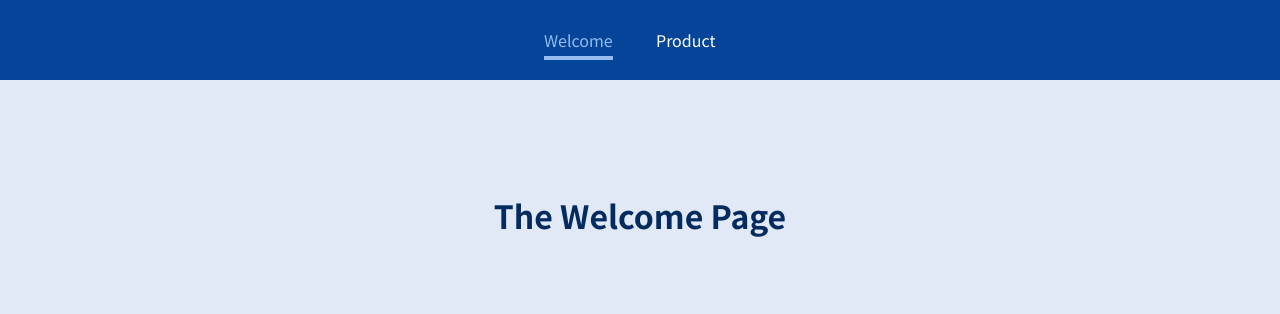
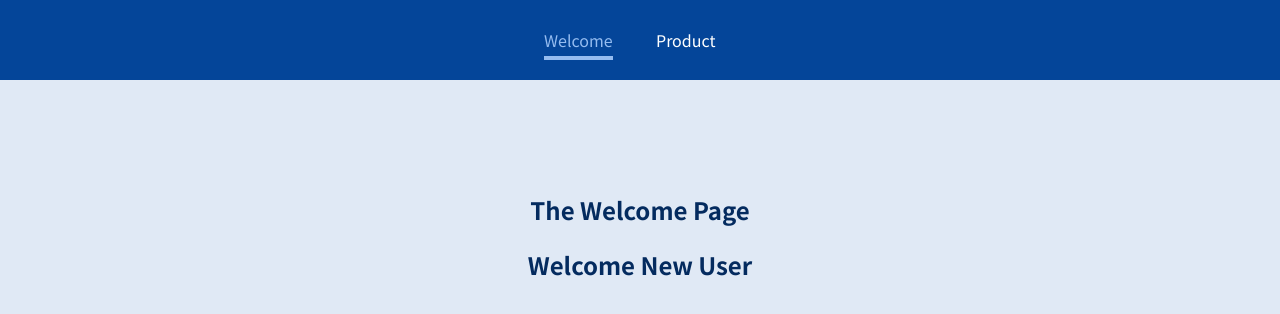
Before and after one commit to dhruv-rana98/React-Router-Basics, a JavaScript app: page /welcome/new-user in a window 1280 px wide. Shown: the top 314 px of the page. Built offline with nearby package versions, Linux system fonts and the light colour scheme.

Commit message:
Addition of the nested route in the welcome page to display new content if specific path match welcome/newpath

```diff
--- a/src/pages/Welcoome.js
+++ b/src/pages/Welcoome.js
@@ -1,5 +1,14 @@
+import { Route } from "react-router-dom";
+
 const Welcome = () => {
-  return <h1>The Welcome Page</h1>;
+  return (
+    <section>
+      <h1>The Welcome Page</h1>
+      <Route path="/welcome/new-user">
+        <h1>Welcome New User</h1>
+      </Route>
+    </section>
+  );
 };
 
 export default Welcome;
```
Also changed, not shown: 1 other file (tests, documents, lock files or other folders).
